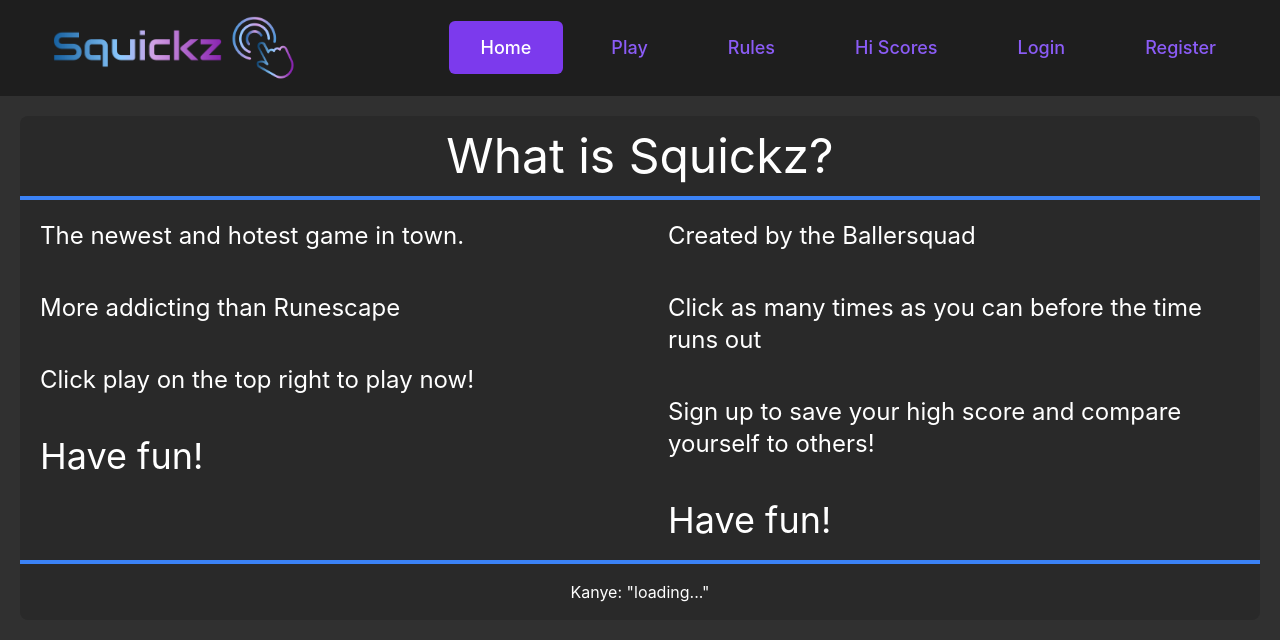
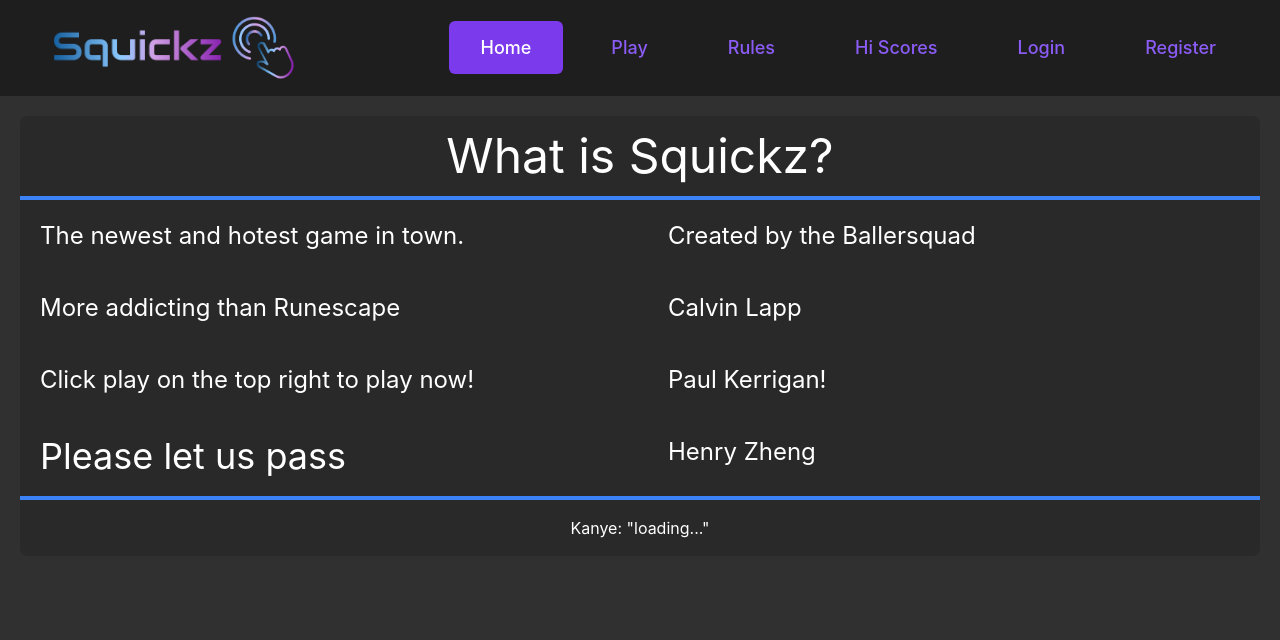
Before and after one commit to PPK44/Squickz, a React (Create React App) app in the folder baller-squad/: page / in a window 1280 px wide. Shown: the top 640 px of the page. Built offline with nearby package versions, Linux system fonts and the light colour scheme; no server answers.

Commit message:
Going to work on a footer for this
Footer will be used in Home and Rules

```diff
--- a/baller-squad/src/app/pages/Home.js
+++ b/baller-squad/src/app/pages/Home.js
@@ -13,13 +13,13 @@ export const Home = () => {
             <div className="text-2xl p-5">The newest and hotest game in town.</div>
             <div className="text-2xl p-5">More addicting than Runescape</div>
             <div className="text-2xl p-5">Click play on the top right to play now!</div>
-            <div className="text-4xl p-5">Have fun!</div>
+            <div className="text-4xl p-5">Please let us pass</div>
           </div>
           <div>
-            <div className="text-2xl p-5">Created by the Ballersquad  </div>
-            <div className="text-2xl p-5">Click as many times as you can before the time runs out</div>
-            <div className="text-2xl p-5">Sign up to save your high score and compare yourself to others!</div>
-            <div className="text-4xl p-5">Have fun!</div>
+            <div className="text-2xl p-5">Created by the Ballersquad</div>
+            <div className="text-2xl p-5">Calvin Lapp</div>
+            <div className="text-2xl p-5">Paul Kerrigan!</div>
+            <div className="text-2xl p-5">Henry Zheng</div>
           </div>
         </div>
         <div className="text-2 text-center p-4">Kanye: "{loading ? "loading..." : data}"</div>
--- a/baller-squad/src/app/pages/Rules.js
+++ b/baller-squad/src/app/pages/Rules.js
@@ -9,17 +9,17 @@ export const Rules = () => {
     <div className="w-full h-full p-5">
       <div className="bg-simple-gray-29 rounded-lg divide-y-4 divide-blue-500">
       <div className="text-5xl text-center p-4">How to play:</div>
-        <div class="flex lg:flex-row flex-col items-center p-5 justify-around">
-            <div className="box-border h-40 w-40 p-4 border-pink-500 border-4 m4 rounded-lg">
+        <div class="flex lg:flex-row flex-col items-center p-5 justify-around h-auto">
+            <div className="box-border h-full w-40 p-4 border-pink-500 border-4 m4 rounded-lg">
                 Click Start game on the bottom left to start the game
             </div>
-            <div className="box-border h-40 w-40 border-pink-500 border-4 p-4 m4 rounded-lg">
+            <div className="box-border h-full w-40 border-pink-500 border-4 p-4 m4 rounded-lg">
               Click as many times as you can before the time runs out
             </div>
-            <div className="box-border h-40 w-40 border-pink-500 border-4 p-4 m4 rounded-lg">
+            <div className="box-border h-full w-40 border-pink-500 border-4 p-4 m4 rounded-lg">
               Sign up to save your high score and compare yourself to others!
             </div>
-            <div className="box-border h-40 w-40 border-pink-500 border-4 p-4 m4 rounded-lg">
+            <div className="box-border h-full w-40 border-pink-500 border-4 p-4 m4 rounded-lg">
               <div className="text-2xl text-center">Have fun!</div>
             </div>
         </div>
```
